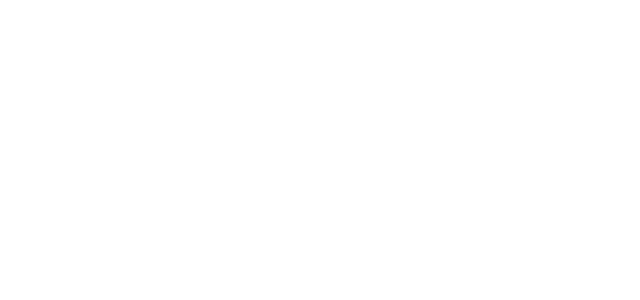
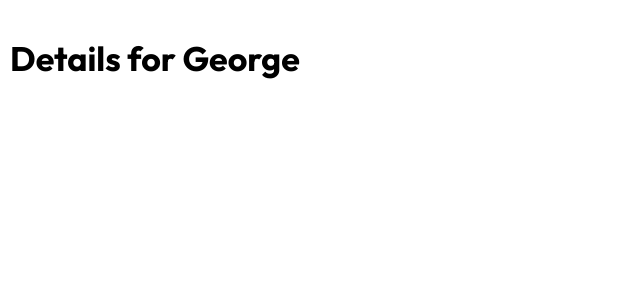
Before and after one commit to thatblindgeye/rosy-cap-exercises, a React (Create React App) app in the folder step-3/: page /1 in a window 1280 px wide. Before the commit this address had no page. Shown: the top 300 px of the page, without its empty margins (0-640 px from the left). Built offline with nearby package versions, Linux system fonts and the light colour scheme.

Commit message:
Add UserDetail component

```diff
--- /dev/null
+++ b/step-3/src/components/UserDetail/UserDetail.js
@@ -0,0 +1,10 @@
+import React from 'react'
+import { useParams } from 'react-router-dom'
+
+export default function UserDetail() {
+  const linkParams = useParams();
+
+  return (
+    <h1>Details for George</h1>
+  )
+}
--- a/step-3/src/components/UserList/UserList.js
+++ b/step-3/src/components/UserList/UserList.js
@@ -5,6 +5,7 @@
 import './userList.css'
 
 function UserCard() {
+
   return (
     <article className='user-card'>
       <div className='user-card__top-container'>
@@ -15,7 +16,7 @@
             className='user-card__image'
           />
         </div>
-        <Link to=':userID' className='user-card__details-link'
+        <Link to='1' className='user-card__details-link'
         aria-describedby='user-1'>
           <InfoIcon className='user-card__icon' aria-hidden='true' />
           See details
--- a/step-3/src/index.js
+++ b/step-3/src/index.js
@@ -3,6 +3,7 @@
 import { BrowserRouter, Routes, Route } from 'react-router-dom';
 import App from './App';
 import UserList from './components/UserList/UserList';
+import UserDetail from './components/UserDetail/UserDetail';
 import reportWebVitals from './reportWebVitals';
 
 ReactDOM.render(
@@ -12,6 +13,7 @@
         <Route path='/' element={<App />}>
           <Route index element={<UserList />} />
           <Route path="users" element={<UserList />} />
+          <Route path=':userID' element={<UserDetail />} />
         </Route>
       </Routes>
     </BrowserRouter>
```
Also changed, not shown: step-3/src/components/UserDetail/userDetail.css (added), 1 other file (tests, documents, lock files or other folders).
